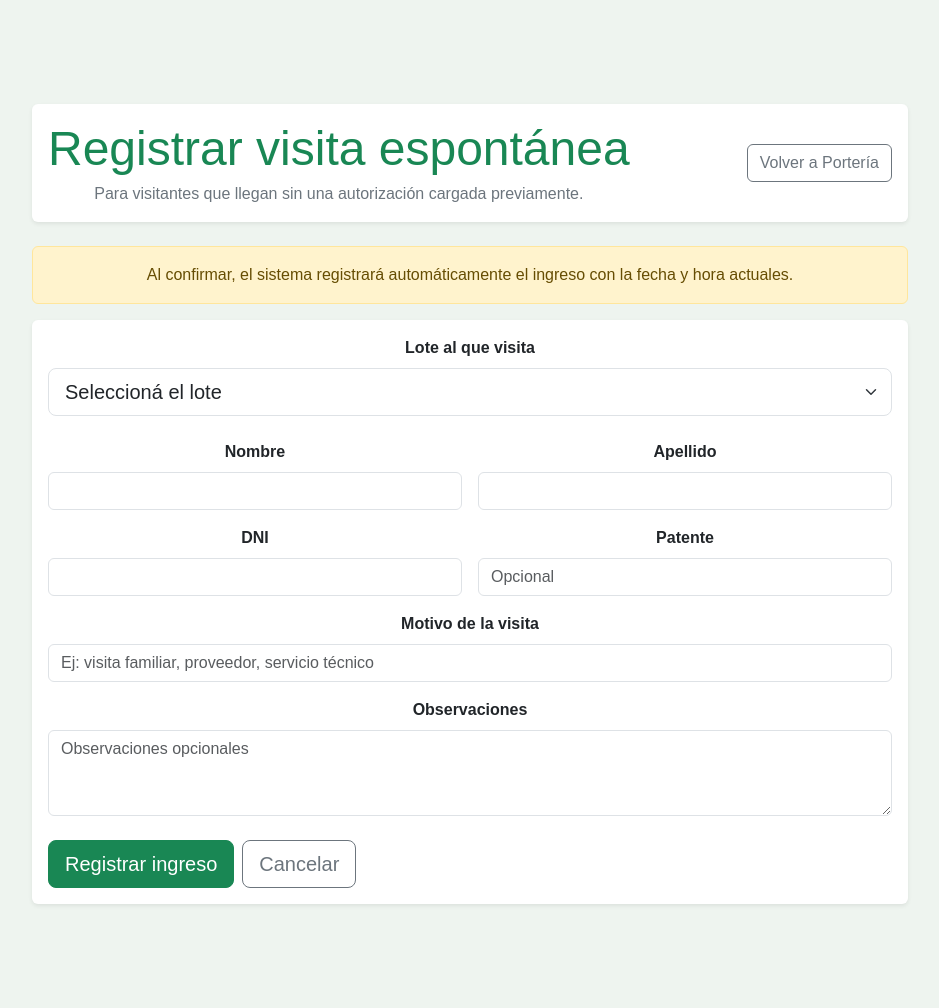
After one commit to rodrigocesantiago-arg/LasAcaciasHudson, a Django app: page /seguridad/visita-espontanea/ in a window 1280 px wide. The commit adds this page. Shown: the whole page, without its empty margins (170-1109 px from the left). Run offline with Django 5.2, Linux system fonts and the light colour scheme; the visitor is signed in with stand-in values (Sample User, id 1); data that the repository does not hold is empty.

Commit message:
Agregar registro de visitas espontaneas en porteria

```diff
--- a/backend/core/forms.py
+++ b/backend/core/forms.py
@@ -2,6 +2,7 @@ from django import forms
 
 from .models import (
     InvitadoFrecuente,
+    Lote,
     Reclamo,
     ReservaSUM,
     SolicitudModificacionFamilia,
@@ -28,20 +29,17 @@ class ReservaSUMForm(forms.ModelForm):
                     "class": "form-control",
                 }
             ),
-
             "turno": forms.Select(
                 attrs={
                     "class": "form-select",
                 }
             ),
-
             "cantidad_personas": forms.NumberInput(
                 attrs={
                     "class": "form-control",
                     "min": "1",
                 }
             ),
-
             "observaciones": forms.Textarea(
                 attrs={
                     "class": "form-control",
@@ -78,64 +76,54 @@ class SolicitudModificacionFamiliaForm(forms.ModelForm):
                     "id": "id_tipo",
                 }
             ),
-
             "integrante": forms.Select(
                 attrs={
                     "class": "form-select",
                 }
             ),
-
             "campo_modificar": forms.Select(
                 attrs={
                     "class": "form-select",
                 }
             ),
-
             "nuevo_valor": forms.TextInput(
                 attrs={
                     "class": "form-control",
                     "placeholder": "Ingresá el nuevo valor",
                 }
             ),
-
             "nuevo_nombre": forms.TextInput(
                 attrs={
                     "class": "form-control",
                 }
             ),
-
             "nuevo_apellido": forms.TextInput(
                 attrs={
                     "class": "form-control",
                 }
             ),
-
             "nueva_fecha_nacimiento": forms.DateInput(
                 attrs={
                     "type": "date",
                     "class": "form-control",
                 }
             ),
-
             "nuevo_parentesco": forms.TextInput(
                 attrs={
                     "class": "form-control",
                     "placeholder": "Ej: Hijo, Cónyuge, Titular",
                 }
             ),
-
             "nuevo_email": forms.EmailInput(
                 attrs={
                     "class": "form-control",
                 }
             ),
-
             "nuevo_telefono": forms.TextInput(
                 attrs={
                     "class": "form-control",
                 }
             ),
-
             "detalle": forms.Textarea(
                 attrs={
                     "class": "form-control",
@@ -147,7 +135,6 @@ class SolicitudModificacionFamiliaForm(forms.ModelForm):
 
     def __init__(self, *args, **kwargs):
         lote = kwargs.pop("lote", None)
-
         super().__init__(*args, **kwargs)
 
         if lote is not None:
@@ -182,14 +169,12 @@ class ReclamoForm(forms.ModelForm):
                     "class": "form-select",
                 }
             ),
-
             "asunto": forms.TextInput(
                 attrs={
                     "class": "form-control",
                     "placeholder": "Ej: Luminaria apagada en calle principal",
                 }
             ),
-
             "descripcion": forms.Textarea(
                 attrs={
                     "class": "form-control",
@@ -214,30 +199,10 @@ class InvitadoFrecuenteForm(forms.ModelForm):
         ]
 
         widgets = {
-            "nombre": forms.TextInput(
-                attrs={
-                    "class": "form-control",
-                }
-            ),
-
-            "apellido": forms.TextInput(
-                attrs={
-                    "class": "form-control",
-                }
-            ),
-
-            "dni": forms.TextInput(
-                attrs={
-                    "class": "form-control",
-                }
-            ),
-
-            "patente": forms.TextInput(
-                attrs={
-                    "class": "form-control",
-                }
-            ),
-
+            "nombre": forms.TextInput(attrs={"class": "form-control"}),
+            "apellido": forms.TextInput(attrs={"class": "form-control"}),
+            "dni": forms.TextInput(attrs={"class": "form-control"}),
+            "patente": forms.TextInput(attrs={"class": "form-control"}),
             "observaciones": forms.Textarea(
                 attrs={
                     "class": "form-control",
@@ -264,50 +229,23 @@ class VisitaForm(forms.ModelForm):
         ]
 
         widgets = {
-            "invitado": forms.Select(
-                attrs={
-                    "class": "form-select",
-                }
-            ),
-
-            "nombre": forms.TextInput(
-                attrs={
-                    "class": "form-control",
-                }
-            ),
-
-            "apellido": forms.TextInput(
-                attrs={
-                    "class": "form-control",
-                }
-            ),
-
-            "dni": forms.TextInput(
-                attrs={
-                    "class": "form-control",
-                }
-            ),
-
-            "patente": forms.TextInput(
-                attrs={
-                    "class": "form-control",
-                }
-            ),
-
+            "invitado": forms.Select(attrs={"class": "form-select"}),
+            "nombre": forms.TextInput(attrs={"class": "form-control"}),
+            "apellido": forms.TextInput(attrs={"class": "form-control"}),
+            "dni": forms.TextInput(attrs={"class": "form-control"}),
+            "patente": forms.TextInput(attrs={"class": "form-control"}),
             "fecha": forms.DateInput(
                 attrs={
                     "type": "date",
                     "class": "form-control",
                 }
             ),
-
             "evento": forms.TextInput(
                 attrs={
                     "class": "form-control",
                     "placeholder": "Ej: Cumpleaños, visita familiar, proveedor",
                 }
             ),
-
             "observaciones": forms.Textarea(
                 attrs={
                     "class": "form-control",
@@ -318,7 +256,6 @@ class VisitaForm(forms.ModelForm):
 
     def __init__(self, *args, **kwargs):
         lote = kwargs.pop("lote", None)
-
         super().__init__(*args, **kwargs)
 
         if lote is not None:
@@ -330,3 +267,78 @@ class VisitaForm(forms.ModelForm):
             )
 
         self.fields["invitado"].required = False
+
+
+class VisitaEspontaneaForm(forms.ModelForm):
+
+    class Meta:
+        model = Visita
+
+        fields = [
+            "lote",
+            "nombre",
+            "apellido",
+            "dni",
+            "patente",
+            "evento",
+            "observaciones",
+        ]
+
+        labels = {
+            "lote": "Lote al que visita",
+            "evento": "Motivo de la visita",
+        }
+
+        widgets = {
+            "lote": forms.Select(attrs={"class": "form-select form-select-lg"}),
+            "nombre": forms.TextInput(
+                attrs={
+                    "class": "form-control",
+                    "autocomplete": "off",
+                }
+            ),
+            "apellido": forms.TextInput(
+                attrs={
+                    "class": "form-control",
+                    "autocomplete": "off",
+                }
+            ),
+            "dni": forms.TextInput(
+                attrs={
+                    "class": "form-control",
+                    "autocomplete": "off",
+                }
+            ),
+            "patente": forms.TextInput(
+                attrs={
+                    "class": "form-control",
+                    "autocomplete": "off",
+                    "placeholder": "Opcional",
+                }
+            ),
+            "evento": forms.TextInput(
+                attrs={
+                    "class": "form-control",
+                    "placeholder": "Ej: visita familiar, proveedor, servicio técnico",
+                }
+            ),
+            "observaciones": forms.Textarea(
+                attrs={
+                    "class": "form-control",
+                    "rows": 3,
+                    "placeholder": "Observaciones opcionales",
+                }
+            ),
+        }
+
+    def __init__(self, *args, **kwargs):
+        super().__init__(*args, **kwargs)
+
+        self.fields["lote"].queryset = Lote.objects.filter(
+            activo=True
+        ).order_by("numero")
+
+        self.fields["lote"].empty_label = "Seleccioná el lote"
+
+    def clean_patente(self):
+        return self.cleaned_data.get("patente", "").strip().upper()
--- /dev/null
+++ b/backend/core/templates/core/visita_espontanea.html
@@ -0,0 +1,123 @@
+{% load static %}
+<!DOCTYPE html>
+<html lang="es">
+<head>
+    <meta charset="UTF-8">
+    <meta name="viewport" content="width=device-width, initial-scale=1.0">
+    <title>Comunidad360 - Visita espontánea</title>
+    <link href="https://cdn.jsdelivr.net/npm/bootstrap@5.3.7/dist/css/bootstrap.min.css" rel="stylesheet">
+    <link rel="stylesheet" href="{% static 'core/css/styles.css' %}">
+</head>
+<body>
+<div class="container py-4">
+
+    <div class="card shadow-sm border-0 mb-4">
+        <div class="card-body">
+            <div class="d-flex justify-content-between align-items-center flex-wrap gap-3">
+                <div>
+                    <h1 class="text-success mb-1">Registrar visita espontánea</h1>
+                    <div class="text-secondary">
+                        Para visitantes que llegan sin una autorización cargada previamente.
+                    </div>
+                </div>
+                <a href="{% url 'seguridad_visitas' %}" class="btn btn-outline-secondary">
+                    Volver a Portería
+                </a>
+            </div>
+        </div>
+    </div>
+
+    <div class="alert alert-warning">
+        Al confirmar, el sistema registrará automáticamente el ingreso con la fecha y hora actuales.
+    </div>
+
+    <div class="card shadow-sm border-0">
+        <div class="card-body">
+            <form method="post" novalidate>
+                {% csrf_token %}
+
+                {% if form.non_field_errors %}
+                    <div class="alert alert-danger">
+                        {{ form.non_field_errors }}
+                    </div>
+                {% endif %}
+
+                <div class="mb-4">
+                    <label for="{{ form.lote.id_for_label }}" class="form-label fw-bold">
+                        {{ form.lote.label }}
+                    </label>
+                    {{ form.lote }}
+                    {% for error in form.lote.errors %}
+                        <div class="text-danger small mt-1">{{ error }}</div>
+                    {% endfor %}
+                </div>
+
+                <div class="row g-3">
+                    <div class="col-md-6">
+                        <label for="{{ form.nombre.id_for_label }}" class="form-label fw-bold">Nombre</label>
+                        {{ form.nombre }}
+                        {% for error in form.nombre.errors %}
+                            <div class="text-danger small mt-1">{{ error }}</div>
+                        {% endfor %}
+                    </div>
+
+                    <div class="col-md-6">
+                        <label for="{{ form.apellido.id_for_label }}" class="form-label fw-bold">Apellido</label>
+                        {{ form.apellido }}
+                        {% for error in form.apellido.errors %}
+                            <div class="text-danger small mt-1">{{ error }}</div>
+                        {% endfor %}
+                    </div>
+
+                    <div class="col-md-6">
+                        <label for="{{ form.dni.id_for_label }}" class="form-label fw-bold">DNI</label>
+                        {{ form.dni }}
+                        {% for error in form.dni.errors %}
+                            <div class="text-danger small mt-1">{{ error }}</div>
+                        {% endfor %}
+                    </div>
+
+                    <div class="col-md-6">
+                        <label for="{{ form.patente.id_for_label }}" class="form-label fw-bold">Patente</label>
+                        {{ form.patente }}
+                        {% for error in form.patente.errors %}
+                            <div class="text-danger small mt-1">{{ error }}</div>
+                        {% endfor %}
+                    </div>
+
+                    <div class="col-12">
+                        <label for="{{ form.evento.id_for_label }}" class="form-label fw-bold">
+                            Motivo de la visita
+                        </label>
+                        {{ form.evento }}
+                        {% for error in form.evento.errors %}
+                            <div class="text-danger small mt-1">{{ error }}</div>
+                        {% endfor %}
+                    </div>
+
+                    <div class="col-12">
+                        <label for="{{ form.observaciones.id_for_label }}" class="form-label fw-bold">
+                            Observaciones
+                        </label>
+                        {{ form.observaciones }}
+                        {% for error in form.observaciones.errors %}
+                            <div class="text-danger small mt-1">{{ error }}</div>
+                        {% endfor %}
+                    </div>
+                </div>
+
+                <div class="d-flex gap-2 mt-4 flex-wrap">
+                    <button type="submit" class="btn btn-success btn-lg">
+                        Registrar ingreso
+                    </button>
+                    <a href="{% url 'seguridad_visitas' %}" class="btn btn-outline-secondary btn-lg">
+                        Cancelar
+                    </a>
+                </div>
+            </form>
+        </div>
+    </div>
+
+</div>
+</body>
+</html>
--- a/backend/core/urls.py
+++ b/backend/core/urls.py
@@ -37,6 +37,7 @@ urlpatterns = [
     # SEGURIDAD / PORTERÍA
     path("seguridad/visitas/", views.seguridad_visitas, name="seguridad_visitas"),
     path("seguridad/historial/", views.historial_seguridad, name="historial_seguridad"),
+    path("seguridad/visita-espontanea/", views.visita_espontanea, name="visita_espontanea"),
     path("seguridad/visitas/<int:visita_id>/ingreso/", views.registrar_ingreso, name="registrar_ingreso"),
     path("seguridad/visitas/<int:visita_id>/salida/", views.registrar_salida, name="registrar_salida"),
 
--- a/backend/core/views.py
+++ b/backend/core/views.py
@@ -10,6 +10,7 @@ from .forms import (
     ReservaSUMForm,
     SolicitudModificacionFamiliaForm,
     VisitaForm,
+    VisitaEspontaneaForm,
 )
 
 from .models import (
@@ -1444,36 +1445,49 @@ def seguridad_visitas(request):
         "fecha_hora_ingreso"
     )
 
-    visitas = Visita.objects.filter(
-        Q(fecha__gte=hoy)
-        | Q(
-            fecha_hora_ingreso__isnull=False,
-            fecha_hora_salida__isnull=True,
-        ),
+    visitas_hoy = Visita.objects.filter(
         estado="autorizada",
+        fecha=hoy,
+        fecha_hora_ingreso__isnull=True,
     ).select_related(
         "lote"
-    ).distinct()
+    ).order_by(
+        "apellido",
+        "nombre",
+    )
+
+    proximas_visitas = Visita.objects.filter(
+        estado="autorizada",
+        fecha__gt=hoy,
+        fecha_hora_ingreso__isnull=True,
+    ).select_related(
+        "lote"
+    ).order_by(
+        "fecha",
+        "apellido",
+        "nombre",
+    )
 
     if busqueda:
-        visitas = visitas.filter(
+        filtro = (
             Q(dni__icontains=busqueda)
             | Q(patente__icontains=busqueda)
             | Q(apellido__icontains=busqueda)
         )
 
-    visitas = visitas.order_by(
-        "fecha",
-        "apellido",
-        "nombre",
-    )[:100]
+        personas_dentro = personas_dentro.filter(filtro)
+        visitas_hoy = visitas_hoy.filter(filtro)
+        proximas_visitas = proximas_visitas.filter(filtro)
+
+    proximas_visitas = proximas_visitas[:100]
 
     return render(
         request,
         "core/seguridad_visitas.html",
         {
-            "visitas": visitas,
             "personas_dentro": personas_dentro,
+            "visitas_hoy": visitas_hoy,
+            "proximas_visitas": proximas_visitas,
             "busqueda": busqueda,
             "hoy": hoy,
         }
@@ -1539,6 +1553,41 @@ def historial_seguridad(request):
 
 
 # -------------------------------------------------
+# SEGURIDAD / PORTERÍA - VISITA ESPONTÁNEA
+# -------------------------------------------------
+
+def visita_espontanea(request):
+    if not request.user.is_authenticated:
+        return redirect("home")
+
+    if not request.user.is_staff:
+        return redirect("portal")
+
+    if request.method == "POST":
+        form = VisitaEspontaneaForm(request.POST)
+
+        if form.is_valid():
+            visita = form.save(commit=False)
+            visita.fecha = timezone.localdate()
+            visita.estado = "autorizada"
+            visita.fecha_hora_ingreso = timezone.now()
+            visita.save()
+
+            return redirect("seguridad_visitas")
+
+    else:
+        form = VisitaEspontaneaForm()
+
+    return render(
+        request,
+        "core/visita_espontanea.html",
+        {
+            "form": form,
+        }
+    )
+
+
+# -------------------------------------------------
 # SEGURIDAD / PORTERÍA - INGRESO Y SALIDA
 # -------------------------------------------------
 
```
Also changed, not shown: backend/core/templates/core/seguridad_visitas.html (+8 -3 lines).
